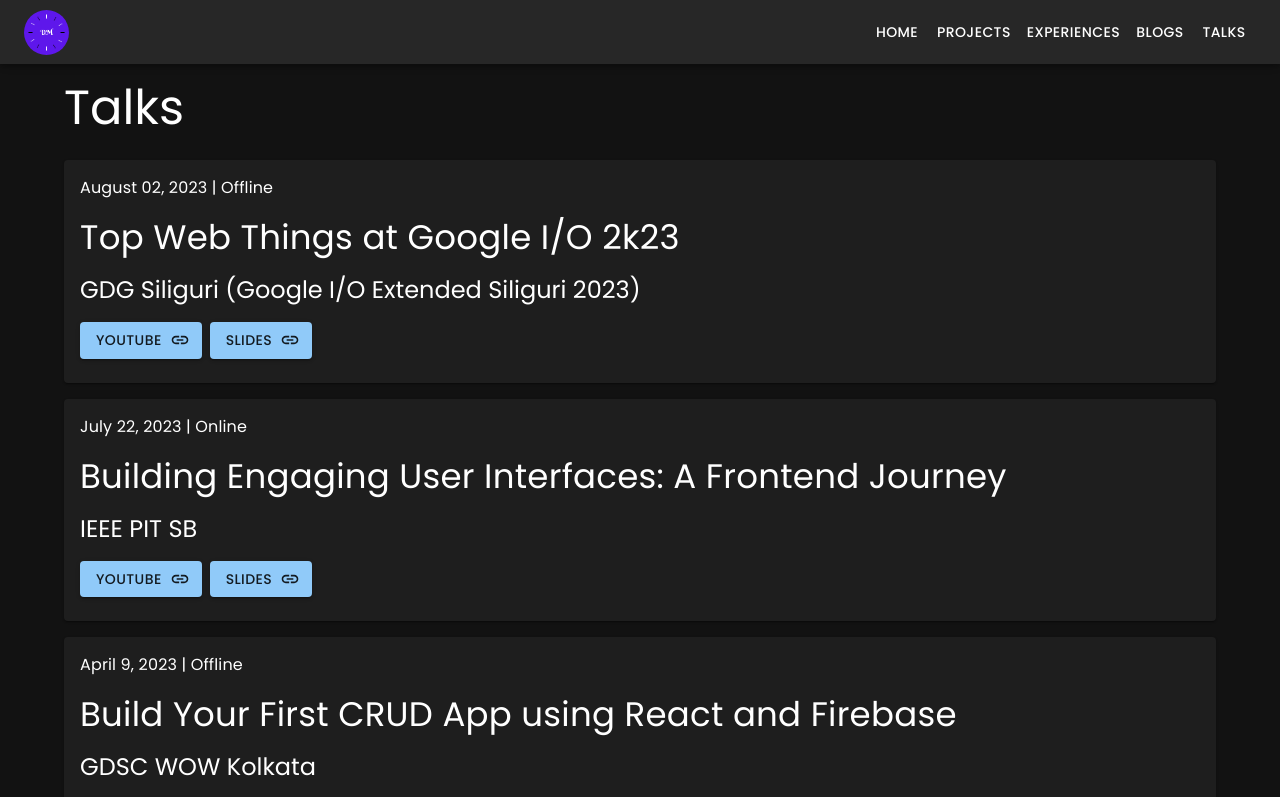
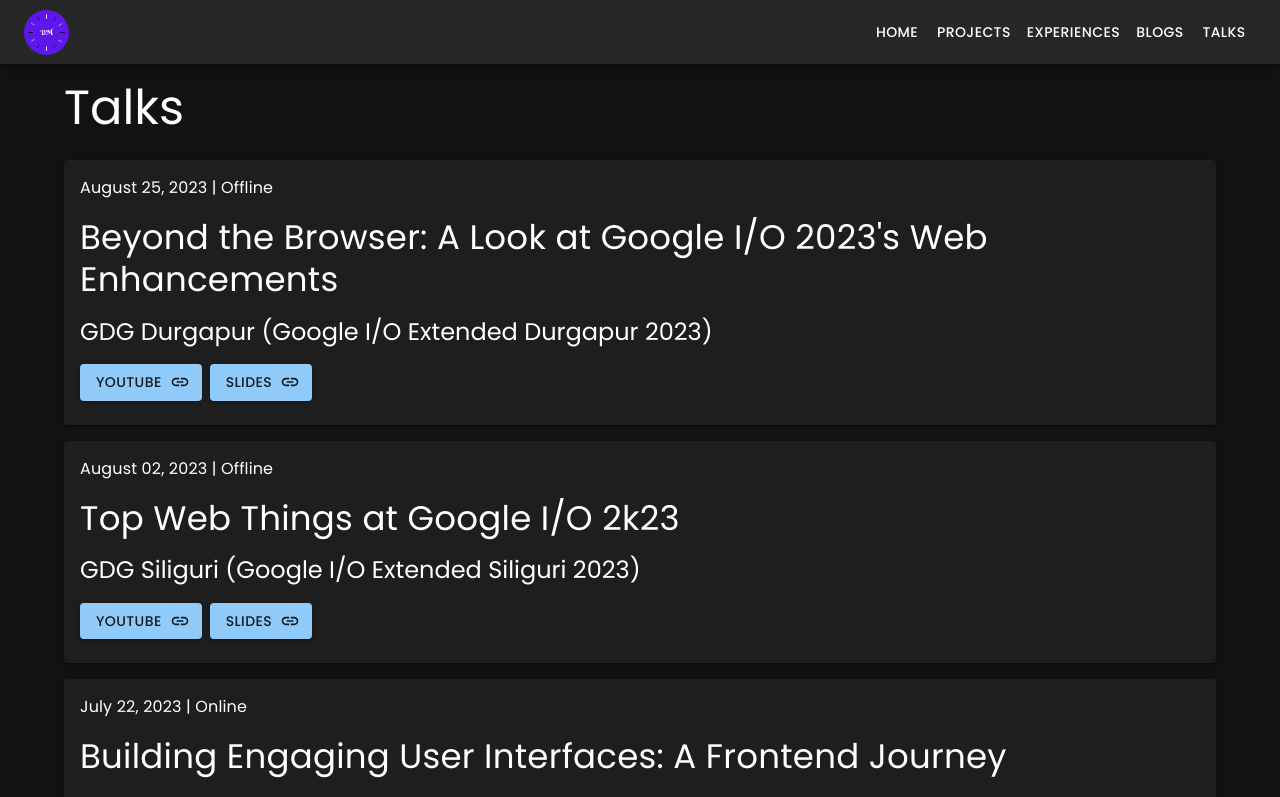
Before and after one commit to debajit13/portfolio, a React (Create React App) app: page /talks in a window 1280 px wide. Shown: the top 797 px of the page. Built offline with nearby package versions, Linux system fonts and the light colour scheme.

Commit message:
Add new talk: Google I/O Extended 2023 Durgapur #96

```diff
--- a/src/constants/constant.tsx
+++ b/src/constants/constant.tsx
@@ -130,6 +130,15 @@
 ];
 
 export const talksData = [
+  {
+    title: "Beyond the Browser: A Look at Google I/O 2023's Web Enhancements",
+    date: 'August 25, 2023',
+    organiser: 'GDG Durgapur (Google I/O Extended Durgapur 2023)',
+    type: 'Offline',
+    youtubeLink: 'https://youtu.be/N7ayafLm4GI',
+    slidesLink:
+      "https://github.com/debajit13/tech-session-resources/blob/main/Beyond%20the%20Browser_%20A%20Look%20at%20Google%20I_O%202023's%20Web%20Enhancements.pdf",
+  },
   {
     title: 'Top Web Things at Google I/O 2k23',
     date: 'August 02, 2023',
```
